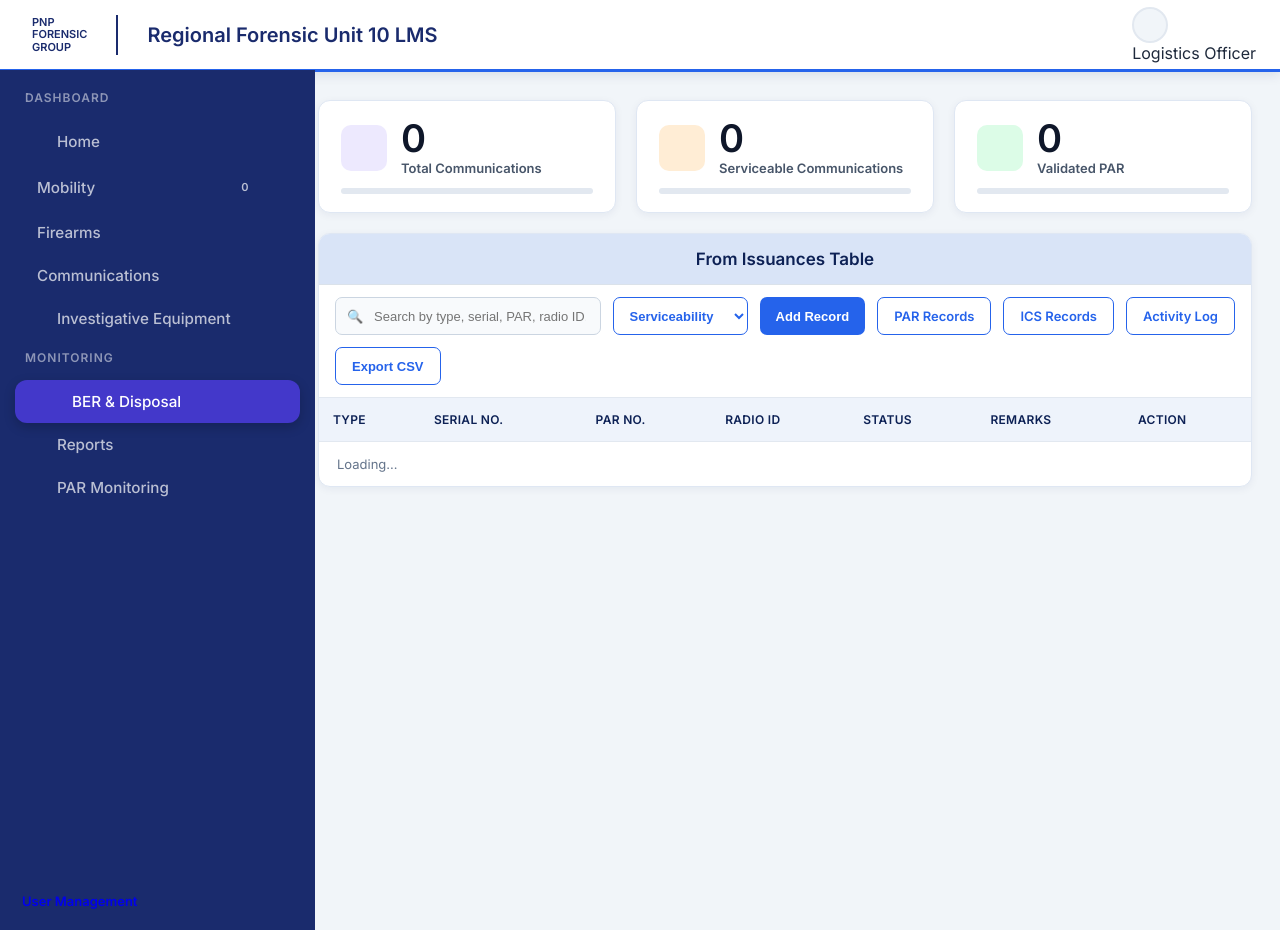
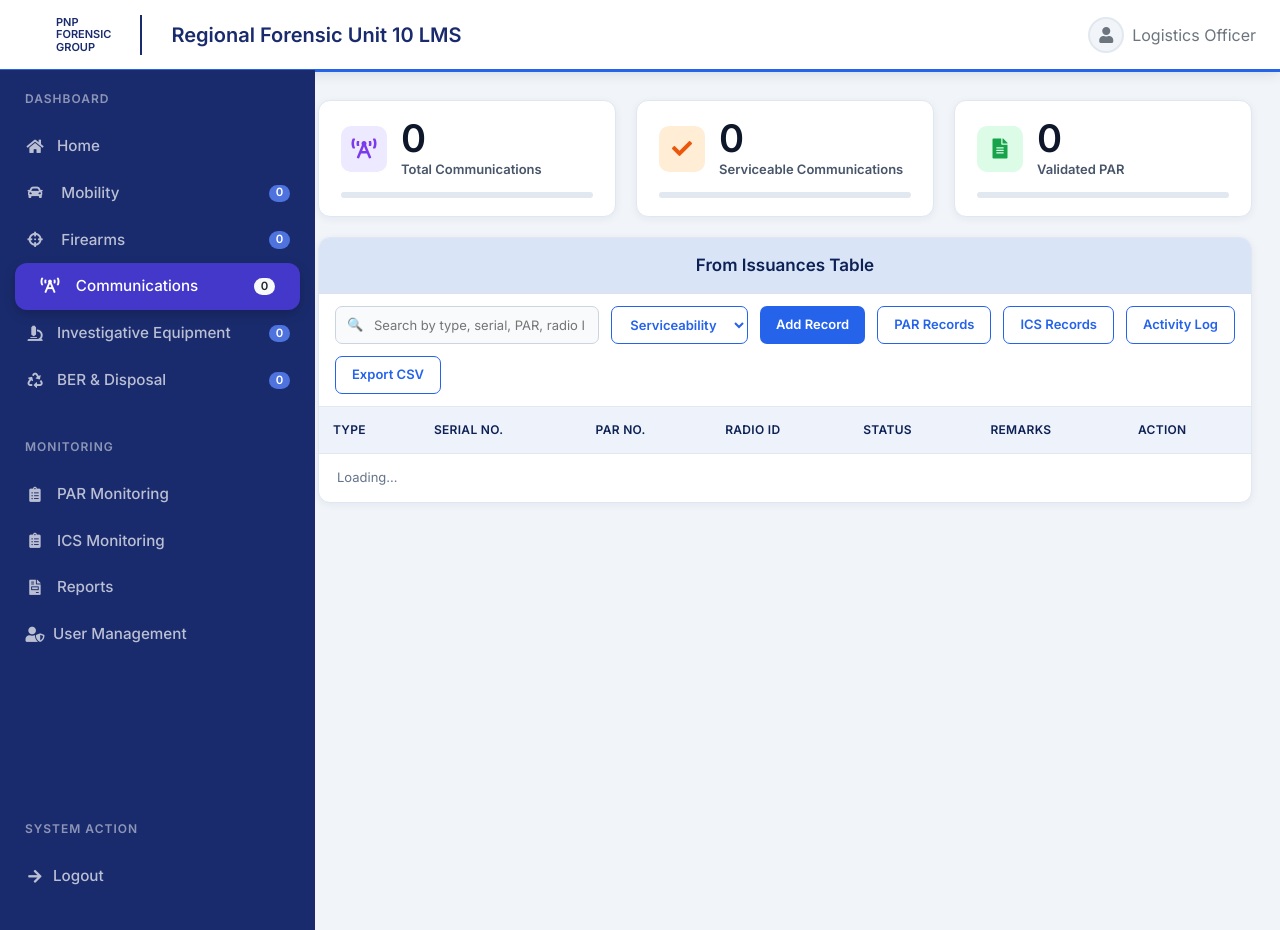
Before and after one commit to 2502-XU-CSCC22A/Region-10-Forensic-Unit---LMS, a Django app: page /communications/ in a window 1280 px wide. Run offline with Django 5.2, Linux system fonts and the light colour scheme; lists and menus that the app fills with data are empty; some libraries are stand-ins or nearby versions.

Commit message:
Updated sidebar ui

```diff
--- a/communications/static/css/communications.css
+++ b/communications/static/css/communications.css
@@ -270,7 +270,7 @@ tbody tr:hover {
 
 /* BADGES */
 
-.badge {
+.table-section .badge {
     display: inline-flex;
     align-items: center;
     justify-content: center;
--- a/communications/static/css/sidebar.css
+++ b/communications/static/css/sidebar.css
@@ -6,20 +6,21 @@
 
 body {
   background-color: #f8f9fc;
-  overflow-x: hidden;
-  font-family: "Inter", sans-serif;
+  overflow: hidden;
+  font-family: 'Inter', sans-serif;
 }
 
 #sidebar {
-  width: 315px;
+  width: var(--sidebar-width);
   height: calc(100vh - 70px);
-  position: fixed;
   top: 70px;
   left: 0;
+  height: 100vh;
+  position: fixed;
   background: #1a2b6d;
   color: white;
   transition: all 0.3s;
-  z-index: 999;
+  z-index: 1000;
   display: flex;
   flex-direction: column;
   overflow-y: auto;
@@ -56,7 +57,7 @@ body {
   transition: 0.2s;
 }
 
-#sidebar ul li.active > a {
+#sidebar ul li.active>a {
   color: #fff !important;
   background: var(--figma-active);
   border-radius: 12px;
@@ -87,5 +88,5 @@ body {
   position: absolute;
   bottom: 100px;
   width: 100%;
-  padding: 0px;
+  padding: 0px
 }
--- a/communications/static/js/communications.js
+++ b/communications/static/js/communications.js
@@ -509,6 +509,7 @@ async function moveToBER(id) {
     return;
   }
 
+  // UPDATE COMMUNICATION TABLE
   const { error: commError } = await sb
     .from("communications_communication")
     .update({
@@ -520,6 +521,20 @@ async function moveToBER(id) {
   if (commError) {
     console.error("COMMUNICATION UPDATE ERROR:", commError);
     alert(commError.message);
+    return;
+  }
+
+  // UPDATE ASSET STATUSID TO BER (4)
+  const { error: assetError } = await sb
+    .from("config_asset")
+    .update({
+      StatusID: 4
+    })
+    .eq("id", id);
+
+  if (assetError) {
+    console.error("ASSET STATUS UPDATE ERROR:", assetError);
+    alert(assetError.message);
     return;
   }
 
--- a/communications/templates/communications.html
+++ b/communications/templates/communications.html
@@ -7,6 +7,8 @@
     <meta name="viewport" content="width=device-width, initial-scale=1.0" />
     <title>Regional Forensic Unit 10 LMS – Communications</title>
 
+    <link rel="stylesheet" href="https://maxcdn.bootstrapcdn.com/bootstrap/4.5.2/css/bootstrap.min.css" />
+    <link rel="stylesheet" href="https://cdnjs.cloudflare.com/ajax/libs/font-awesome/5.15.4/css/all.min.css" />
     <link
         href="https://fonts.googleapis.com/css2?family=Rajdhani:wght@500;600;700&family=Inter:wght@400;500;600&display=swap"
         rel="stylesheet" />
--- a/communications/templates/sidebar.html
+++ b/communications/templates/sidebar.html
@@ -2,69 +2,37 @@
   <ul class="list-unstyled components">
     <p>Dashboard</p>
     <li>
-      <!-- ❌ dashboard:home → ✅ remove namespace -->
-      <a href="{% url 'communications_list' %}">
-        <i class="fas fa-home"></i>
-        <span class="sidebar-item-label">Home</span>
+      <a href="#"><i class="fas fa-home"></i> <span class="sidebar-item-label">Home</span></a>
+    </li>
+
+    <li>
+      <a href="#">
+        <span><i class="fas fa-car"></i> <span class="sidebar-item-label">Mobility</span></span>
+        <span class="badge badge-primary badge-pill" style="background-color: #4e73df;">{{ total_vehicles|default:'0' }}</span>
       </a>
     </li>
 
     <li>
-      <!-- ❌ mobility:vehicle_management → keep ONLY if you actually registered namespace -->
-      <a href="#">
-        <span>
-          <i class="fas fa-car"></i>
-          <span class="sidebar-item-label">Mobility</span>
-        </span>
-        <span class="badge badge-light badge-pill">{{ total_vehicles|default:'0' }}</span>
-      </a>
+      <a href="#"><span><i class="fas fa-crosshairs"></i> <span class="sidebar-item-label">Firearms</span></span>
+      <span class="badge badge-primary badge-pill" style="background-color: #4e73df;">{{ total_firearms|default:'0' }}</span></a>
+    </li>
+
+    <li class="active">
+      <a href="{% url 'communications_list' %}"><span><i class="fas fa-broadcast-tower"></i> <span class="sidebar-item-label">Communications</span></span>
+        <span class="badge badge-light badge-pill" >{{ total_comms|default:'0' }}</span></a>
     </li>
 
     <li>
-      <a href="#">
-        <span>
-          <i class="fas fa-crosshairs"></i>
-          <span class="sidebar-item-label">Firearms</span>
-        </span>
-      </a>
+      <a href="#"><i class="fas fa-microscope"></i> <span class="sidebar-item-label">Investigative Equipment</span>
+        <span class="badge badge-primary badge-pill" style="background-color: #4e73df;">{{ total_vehicles|default:'0' }}</span></a>
     </li>
 
     <li>
-      <!-- ❌ communications:communications_list → remove namespace -->
-      <a href="{% url 'communications_list' %}">
-        <span>
-          <i class="fas fa-broadcast-tower"></i>
-          <span class="sidebar-item-label">Communications</span>
-        </span>
-      </a>
-    </li>
-
-    <li>
-      <a href="#">
-        <i class="fas fa-microscope"></i>
-        <span class="sidebar-item-label">Investigative Equipment</span>
-      </a>
+      <a href="#"><i class="fas fa-recycle"></i> <span class="sidebar-item-label">BER & Disposal</span>
+        <span class="badge badge-primary badge-pill" style="background-color: #4e73df;">{{ total_ber|default:'0' }}</span></a>
     </li>
 
     <p class="mt-4">Monitoring</p>
-
-    <li class="active">
-      <!-- ❌ disposal:disposal_list → remove namespace -->
-      <a href="#">
-        <i class="fas fa-recycle"></i>
-        <span class="sidebar-item-label">BER & Disposal</span>
-      </a>
-    </li>
-
-    <li>
-      <!-- ❌ disposal:history_log → replace with your actual reports -->
-      <a href="{% url 'activity_logs' %}">
-        <i class="fas fa-file-invoice"></i>
-        <span class="sidebar-item-label">Reports</span>
-      </a>
-    </li>
-
-    <!-- ✅ ADD PAR Monitoring (since you need it) -->
     <li>
       <a href="{% url 'par_monitoring' %}">
         <i class="fas fa-clipboard-list"></i>
@@ -72,11 +40,28 @@
       </a>
     </li>
 
-  </ul>
+    <li>
+      <a href="{% url 'ics_monitoring' %}">
+        <i class="fas fa-clipboard-list"></i>
+        <span class="sidebar-item-label">ICS Monitoring</span>
+      </a>
+    </li>
 
-  <div class="p-3" style="position: absolute; bottom: 10px; width: 100%;">
-    <a href="#" class="btn btn-link btn-block text-white-50 text-decoration-none text-left small">
-      <i class="fas fa-user-shield mr-2"></i> User Management
-    </a>
-  </div>
+    <li>
+      <a href="{% url 'activity_logs' %}"><i class="fas fa-file-invoice"></i> <span class="sidebar-item-label">Reports</span></a>
+    </li>
+
+    <li>
+      <a href="#"><i class="fas fa-user-shield mr-2"></i> <span class="sidebar-item-label"> User Management </span></a>
+    </li>
+
+    <div class = "UM">
+
+      <p>System Action</p>
+
+      <li>
+        <a href="#"><i class="fas fa-arrow-right mr-2"></i> <span class="sidebar-item-label"> Logout </span></a>
+      </li>
+    </div>
+</ul>
 </nav>
```
